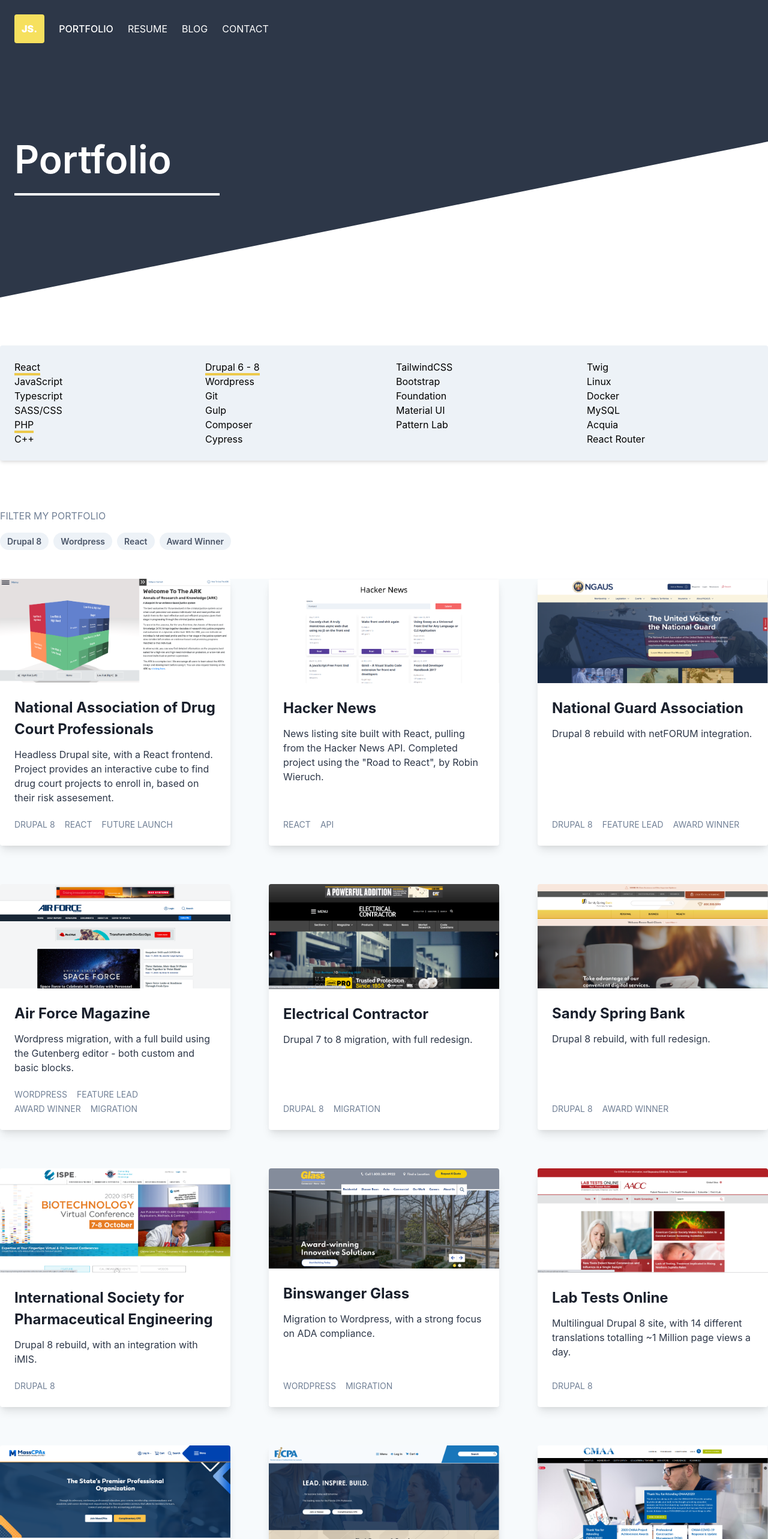
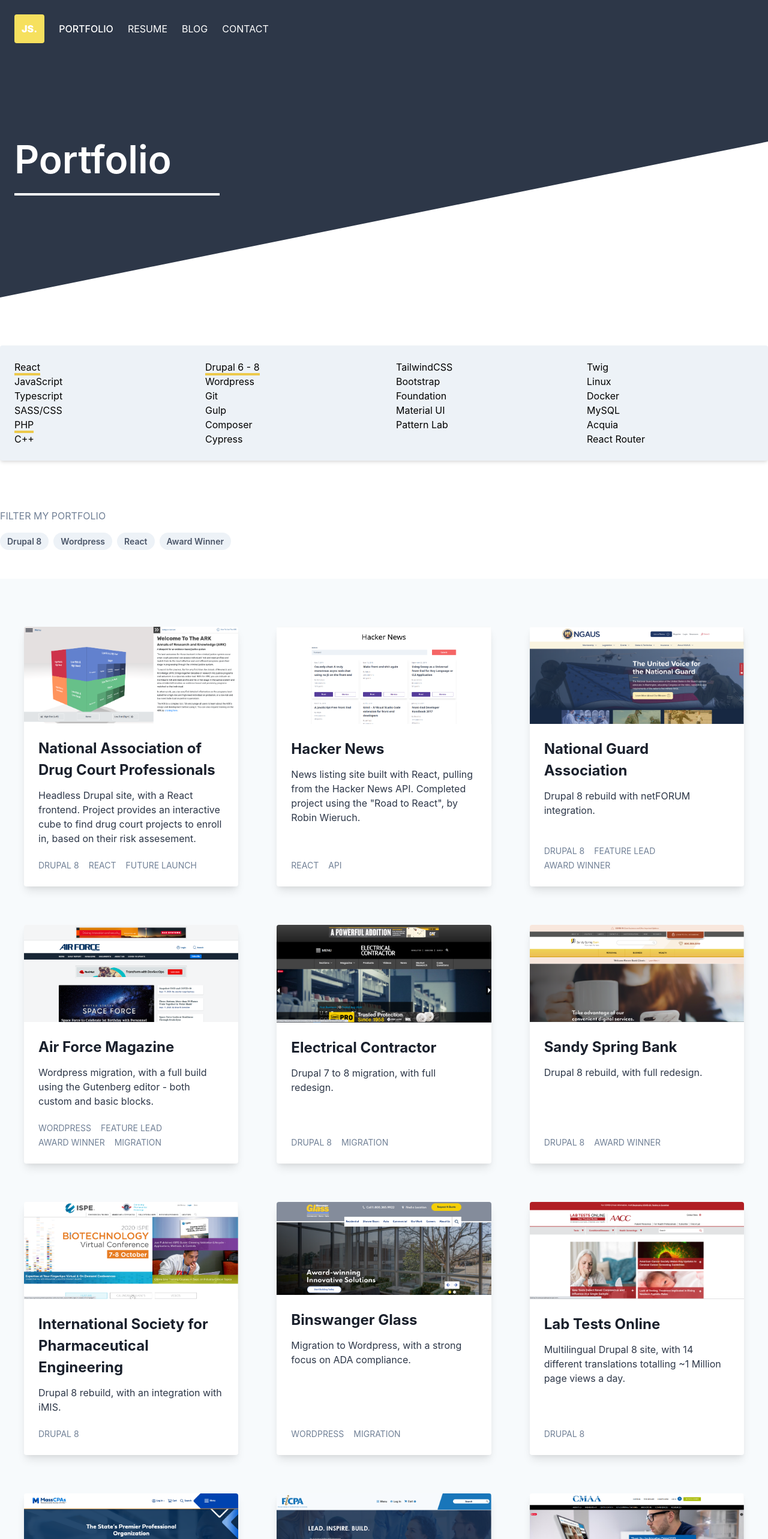
Before and after one commit to jshenk/react-portfolio, a React (Create React App) app: page /work in a window 1280 px wide. Shown: the top 2566 px of the page at 60% size. Built offline with nearby package versions, Linux system fonts and the light colour scheme.

Commit message:
Fix padding on pages

```diff
--- a/src/compontants/AboutMe.js
+++ b/src/compontants/AboutMe.js
@@ -124,7 +124,7 @@ function AboutMe() {
           </div>
         </div>
       </div>
-      <div className="pb-10 p-6 lg:p-0">
+      <div className="pb-10 px-6 lg:px-0">
         <div className="container mx-auto text-gray-800 text-left">
           <div className="row">
             <h3 className="font-bold text-3xl text-gray-900 uppercase">
--- a/src/compontants/MyWork.js
+++ b/src/compontants/MyWork.js
@@ -316,7 +316,7 @@ function MyWork() {
         {currentFilter}
         {tagFilter}
       </div>
-      <div className="mt-10 grid gap-16 lg:grid-cols-3 px-10 py-20 pb-20 bg-gray-100 p-6 lg:p-0">
+      <div className="mt-10 grid gap-16 lg:grid-cols-3 px-10 py-20 pb-20 bg-gray-100">
         {portfolioListing}
       </div>
     </div>
```
